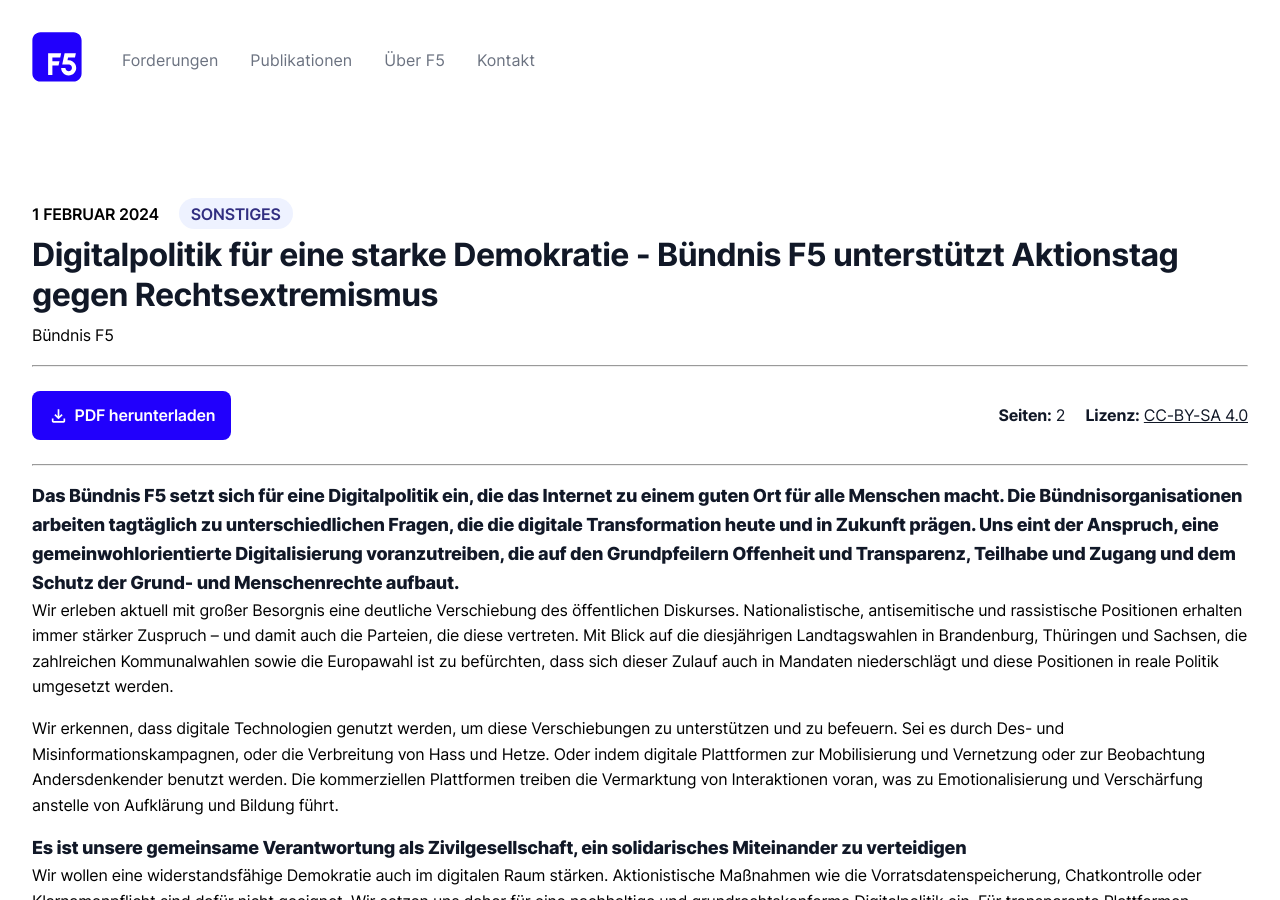
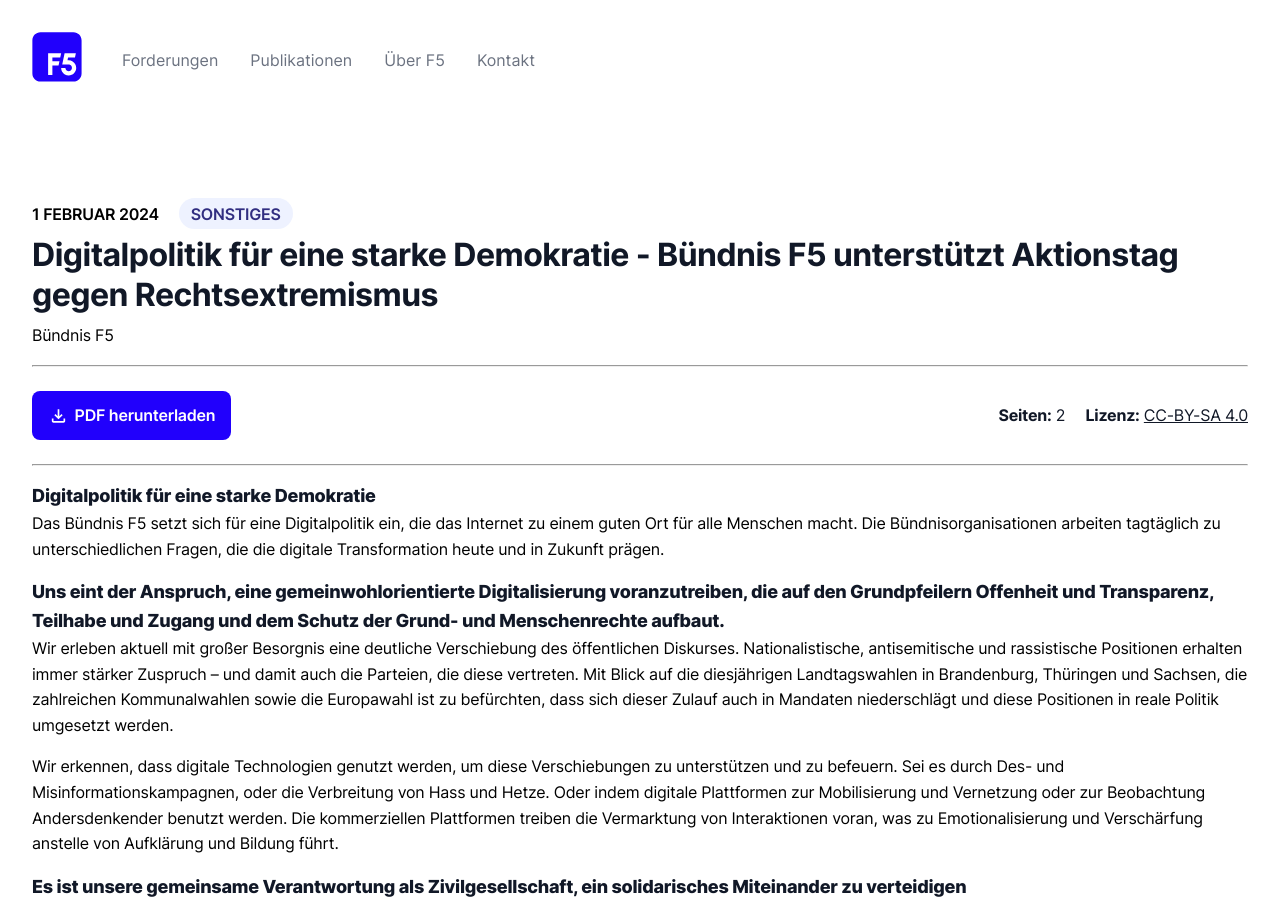
Before and after one commit to okfde/buendnis-f5, a Jekyll site: the page built from _publikationen/2024-02-01-ResilienteDemokratie.md, in a window 1280 px wide and 900 px high. Built offline with Jekyll 4.4.1, drawn with Linux system fonts in a browser that asks for light colours.

Commit message:
Update 2024-02-01-ResilienteDemokratie.md

```diff
--- a/_publikationen/2024-02-01-ResilienteDemokratie.md
+++ b/_publikationen/2024-02-01-ResilienteDemokratie.md
@@ -18,8 +18,11 @@
     url: https://creativecommons.org/licenses/by-sa/4.0/
 ---
 
-##### Das Bündnis F5 setzt sich für eine Digitalpolitik ein, die das Internet zu einem guten Ort für alle Menschen macht. Die Bündnisorganisationen arbeiten tagtäglich zu unterschiedlichen Fragen, die die digitale Transformation heute und in Zukunft prägen. Uns eint der Anspruch, eine gemeinwohlorientierte Digitalisierung voranzutreiben, die auf den Grundpfeilern Offenheit und Transparenz, Teilhabe und Zugang und dem Schutz der Grund- und Menschenrechte aufbaut.
+##### Digitalpolitik für eine starke Demokratie
 
+Das Bündnis F5 setzt sich für eine Digitalpolitik ein, die das Internet zu einem guten Ort für alle Menschen macht. Die Bündnisorganisationen arbeiten tagtäglich zu unterschiedlichen Fragen, die die digitale Transformation heute und in Zukunft prägen.
+
+##### Uns eint der Anspruch, eine gemeinwohlorientierte Digitalisierung voranzutreiben, die auf den Grundpfeilern Offenheit und Transparenz, Teilhabe und Zugang und dem Schutz der Grund- und Menschenrechte aufbaut.
 
 Wir erleben aktuell mit großer Besorgnis eine deutliche Verschiebung des öffentlichen Diskurses. Nationalistische, antisemitische und rassistische Positionen erhalten immer stärker Zuspruch – und damit auch die Parteien, die diese vertreten. Mit Blick auf die diesjährigen Landtagswahlen in Brandenburg, Thüringen und Sachsen, die zahlreichen Kommunalwahlen sowie die Europawahl ist zu befürchten, dass sich dieser Zulauf auch in Mandaten niederschlägt und diese Positionen in reale Politik umgesetzt werden.
 
```
